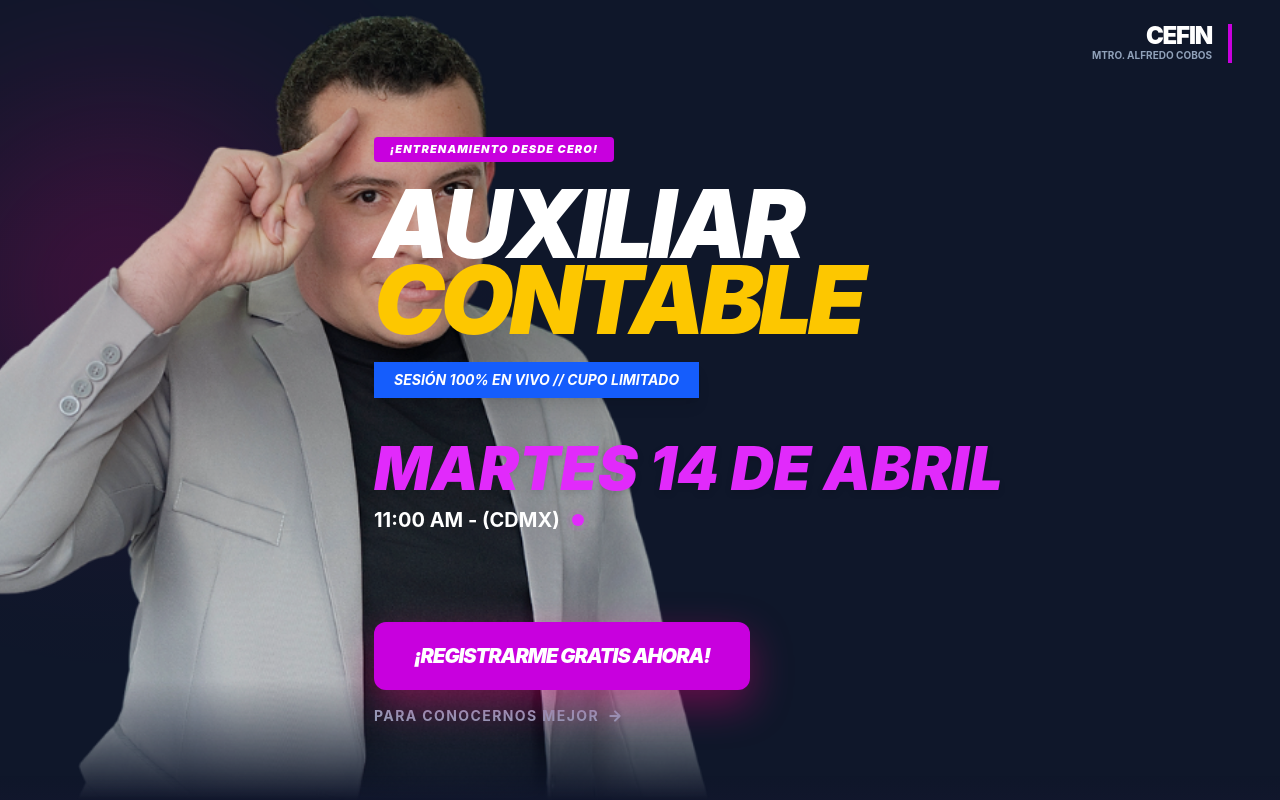
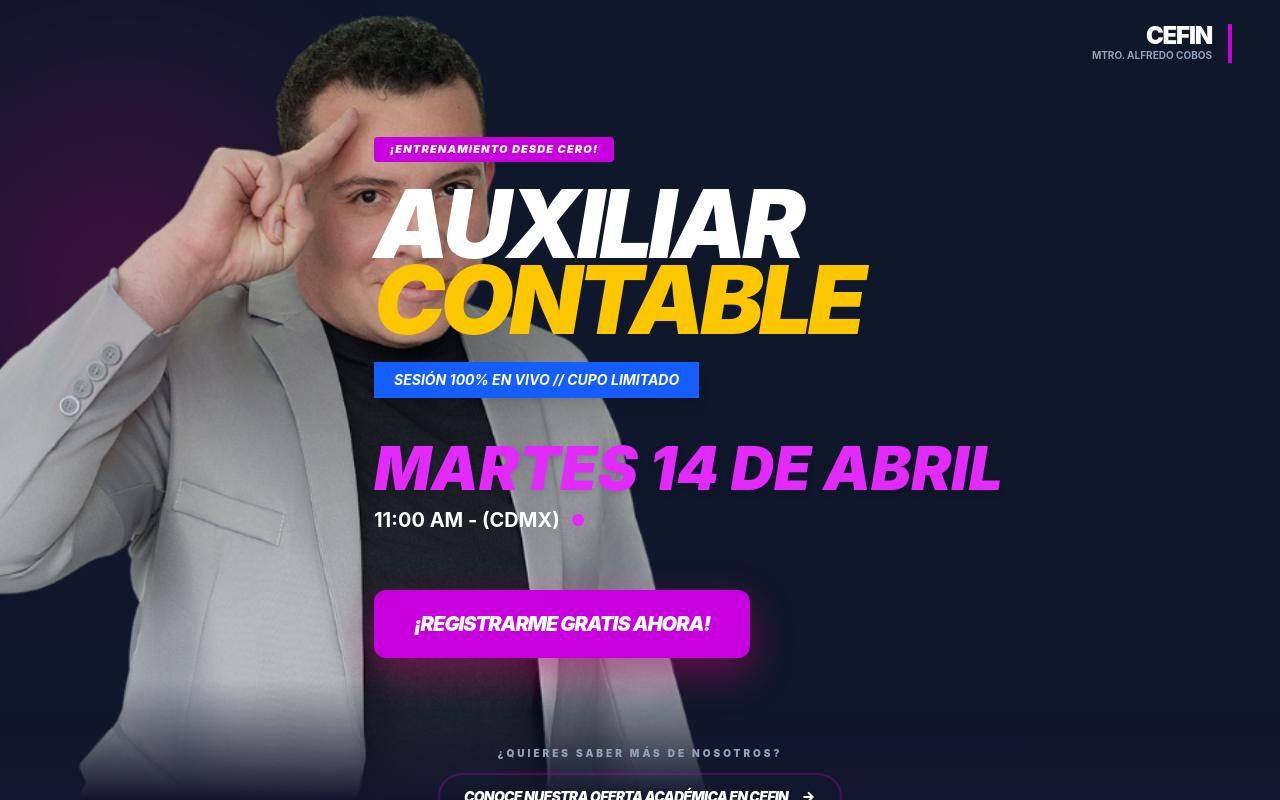
Before and after one commit to alfredo31410-ctrl/cefin-landings, a Next.js app: page /auxiliar-contable in a window 1280 px wide. Built offline with nearby package versions, Linux system fonts and the light colour scheme.

Commit message:
style: ajustar padding en móvil para evitar traslape con imagen de Alfredo. fix: actualizar enlace a cefin.mx sin www para evitar error de certificado SSL. feat: implementar botón secundario de navegación y títulos de pestaña finales.

```diff
--- a/app/auxiliar-contable/page.tsx
+++ b/app/auxiliar-contable/page.tsx
@@ -6,12 +6,10 @@ import Image from 'next/image';
 export default function LandingCEFIN() {
   const [isModalOpen, setIsModalOpen] = useState(false);
 
-  // Efecto para cambiar el nombre en la pestaña del navegador
   useEffect(() => {
     document.title = "Auxiliar Contable - Entrenamiento En Vivo | CEFIN";
   }, []);
 
-  // Efecto para recargar el script de ActiveCampaign al abrir el modal
   useEffect(() => {
     if (isModalOpen) {
       const oldScript = document.getElementById('ac-script-loader');
@@ -23,7 +21,6 @@ export default function LandingCEFIN() {
       script.type = 'text/javascript';
       script.charset = 'utf-8';
       script.async = true;
-
       document.body.appendChild(script);
     }
   }, [isModalOpen]);
@@ -87,10 +84,7 @@ export default function LandingCEFIN() {
               </div>
             </div>
 
-            {/* AJUSTE AQUÍ: pt-24 para móviles empuja el botón fuera de la cara de Alfredo */}
-            <div className="pt-24 lg:pt-8">
-              <div className="pt-24 lg:pt-8 flex flex-col items-center lg:items-start gap-4">
-  {/* Botón de Registro Principal */}
+            <div className="pt-24 lg:pt-8 flex justify-center lg:justify-start">
               <button
                 onClick={() => setIsModalOpen(true)}
                 className="group relative inline-flex items-center justify-center px-10 py-5 font-black text-white bg-fuchsia-600 rounded-xl overflow-hidden transition-all hover:bg-fuchsia-700 active:scale-95 shadow-[0_15px_40px_rgba(230,0,126,0.4)] text-xl uppercase italic tracking-tighter"
@@ -98,29 +92,40 @@ export default function LandingCEFIN() {
                 <span className="relative z-10">¡Registrarme Gratis Ahora!</span>
                 <div className="absolute inset-0 bg-white/20 translate-x-[-100%] group-hover:translate-x-[100%] transition-transform duration-500" />
               </button>
-
-  {/* Botón Secundario "Conócenos mejor" */}
-  <a
-    href="https://cefin.mx"
-    target="_blank"
-    rel="noopener noreferrer"
-    className="text-slate-400 hover:text-white text-sm font-bold uppercase tracking-widest transition-colors flex items-center gap-2"
-  >
-    <span>Para conocernos mejor</span>
-    <svg xmlns="http://www.w3.org/2000/svg" width="16" height="16" viewBox="0 0 24 24" fill="none" stroke="currentColor" strokeWidth="3" strokeLinecap="round" strokeLinejoin="round"><path d="M5 12h14M12 5l7 7-7 7"/></svg>
-  </a>
-</div>
-
             </div>
           </div>
         </div>
       </div>
 
-      {/* FOOTER */}
-      <footer className="relative z-20 w-full pt-10 pb-12 bg-gradient-to-t from-fuchsia-900/10 to-transparent">
+      {/* FOOTER CON BOTÓN "CONOCER MÁS" INCORPORADO */}
+      <footer className="relative z-20 w-full pt-10 pb-12 bg-gradient-to-t from-fuchsia-900/10 to-transparent flex flex-col items-center">
+
+        {/* Botón "Conoce más" centrado arriba de los tags */}
+        <div className="mb-10">
+          <a
+            href="https://cefin.mx"
+            target="_blank"
+            rel="noopener noreferrer"
+            className="group flex flex-col items-center gap-3 transition-all duration-300"
+          >
+            <span className="text-[10px] font-black uppercase tracking-[0.3em] text-slate-400 group-hover:text-fuchsia-400 transition-colors">
+              ¿Quieres saber más de nosotros?
+            </span>
+            <div className="px-6 py-3 border-2 border-fuchsia-600/30 group-hover:border-fuchsia-600 rounded-full text-sm font-black uppercase italic tracking-tighter transition-all group-hover:bg-fuchsia-600/10 flex items-center gap-3">
+              Conoce nuestra oferta académica en CEFIN
+              <svg
+                className="w-4 h-4 transform group-hover:translate-x-1 transition-transform"
+                fill="none" viewBox="0 0 24 24" stroke="currentColor" strokeWidth="3"
+              >
+                <path d="M5 12h14M12 5l7 7-7 7"/>
+              </svg>
+            </div>
+          </a>
+        </div>
+
         <div className="max-w-4xl mx-auto px-6">
             <div className="flex flex-wrap justify-center gap-8 opacity-50">
-               {['BASES CONTABLES', 'CONTROL DE FACTURAS', 'REPORTES ESENCIALES'].map((item) => (
+               {['BASES CONTABLES', 'CONTROL DE FACTURAS', 'REPORTERÍA ESENCIAL'].map((item) => (
                 <span key={item} className="text-[10px] sm:text-xs font-black tracking-[0.3em] italic text-fuchsia-200">
                   {"// "} {item}
                 </span>
@@ -133,12 +138,7 @@ export default function LandingCEFIN() {
       {isModalOpen && (
         <div className="fixed inset-0 z-[100] flex items-center justify-center p-4 bg-[#0f172a]/95 backdrop-blur-md">
           <div className="relative bg-white w-full max-w-[480px] rounded-[2.5rem] p-8 shadow-[0_0_60px_rgba(230,0,126,0.4)] border-t-[10px] border-fuchsia-600 max-h-[90vh] overflow-y-auto">
-            <button
-              onClick={() => setIsModalOpen(false)}
-              className="absolute top-5 right-6 text-slate-400 hover:text-slate-900 font-bold text-2xl"
-            >
-              ✕
-            </button>
+            <button onClick={() => setIsModalOpen(false)} className="absolute top-5 right-6 text-slate-400 hover:text-slate-900 font-bold text-2xl">✕</button>
             <div className="text-center mb-8">
               <h2 className="text-2xl font-black text-[#0f172a] italic uppercase leading-none">
                 Asegura tu <span className="text-fuchsia-600">Lugar</span>
@@ -152,7 +152,6 @@ export default function LandingCEFIN() {
         </div>
       )}
 
-      {/* ESTILOS GLOBALES */}
       <style jsx global>{`
         .ac-modal-wrapper ._form_169 { background: transparent !important; margin: 0 !important; padding: 0 !important; width: 100% !important; }
         .ac-modal-wrapper ._form-title { display: none !important; }
```
Lines whose indentation alone changed are shown as unchanged.
